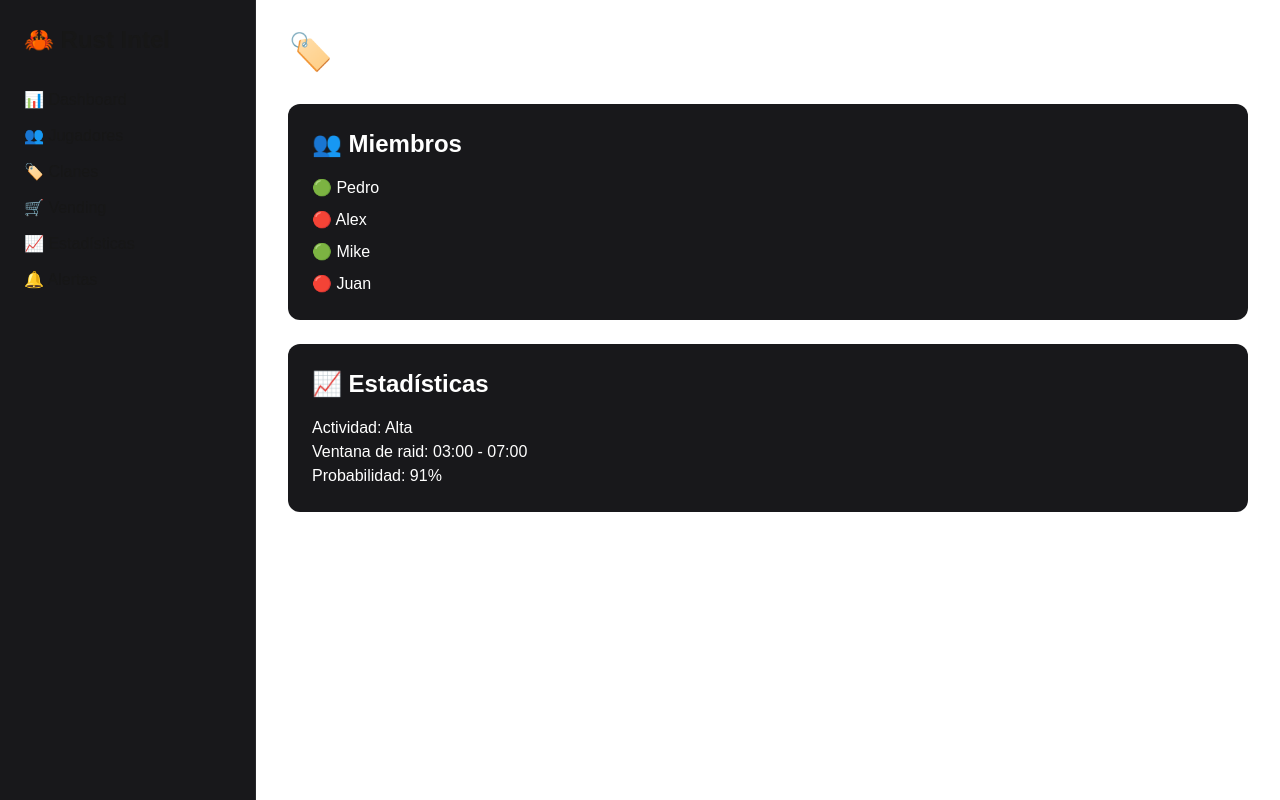
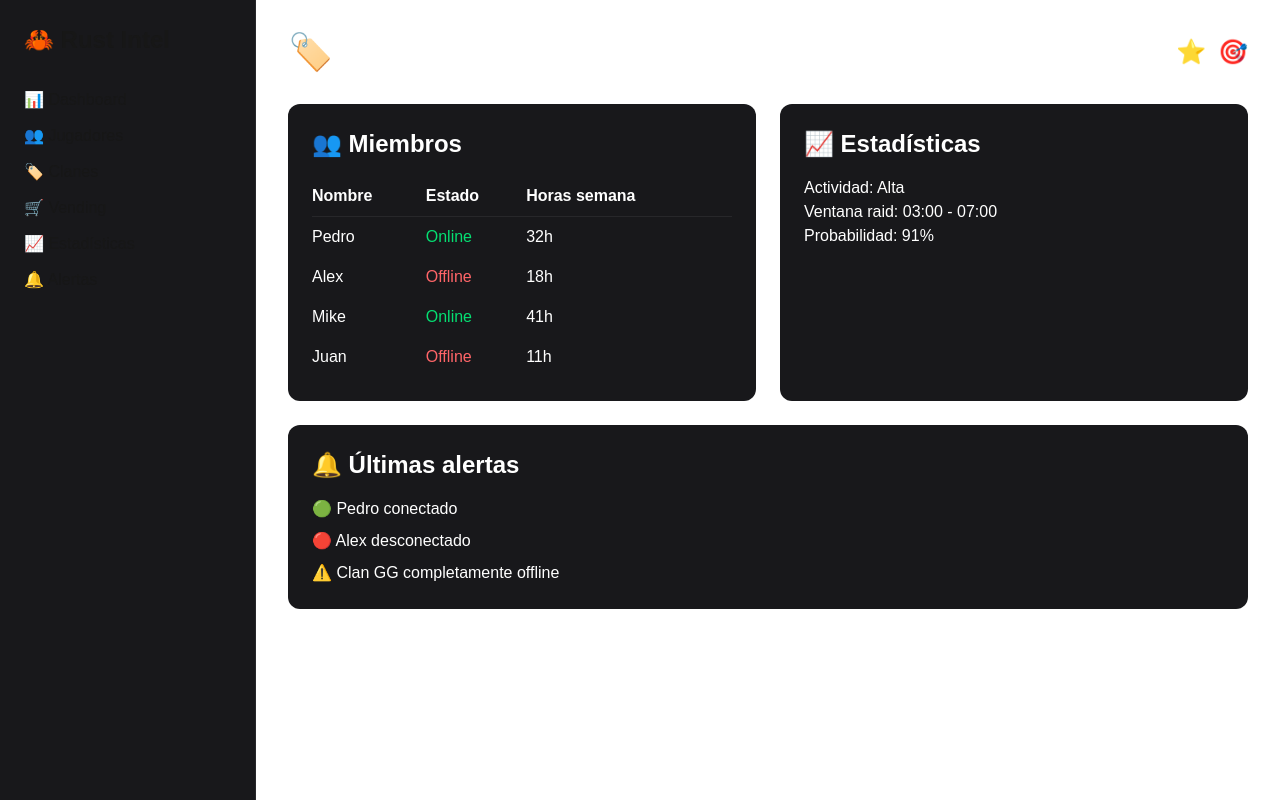
Before and after one commit to manelllurda-dotcom/rust-intel, a Next.js app in the folder frontend-web/: page /clanes/gg in a window 1280 px wide. Built offline with nearby package versions, Linux system fonts and the light colour scheme.

Commit message:
Datos de clanes preparados

```diff
--- a/frontend-web/app/clanes/gg/page.tsx
+++ b/frontend-web/app/clanes/gg/page.tsx
@@ -1,21 +1,74 @@
+const miembros = [
+  {
+    nombre: "Pedro",
+    online: true,
+    horas: 32,
+  },
+  {
+    nombre: "Alex",
+    online: false,
+    horas: 18,
+  },
+  {
+    nombre: "Mike",
+    online: true,
+    horas: 41,
+  },
+  {
+    nombre: "Juan",
+    online: false,
+    horas: 11,
+  },
+];
+
 export default function ClanGGPage() {
   return (
     <div className="p-8 text-white">
-      <h1 className="text-4xl font-bold mb-8">
+      <div className="flex justify-between items-center mb-8">
+        <h1 className="text-4xl font-bold">
           🏷️ Clan GG
         </h1>
 
-      <div className="bg-zinc-900 rounded-xl p-6 mb-6">
+        <div className="flex gap-3 text-2xl">
+          <button>⭐</button>
+          <button>🎯</button>
+        </div>
+      </div>
+
+      <div className="grid grid-cols-1 lg:grid-cols-2 gap-6">
+
+        <div className="bg-zinc-900 rounded-xl p-6">
           <h2 className="text-2xl font-bold mb-4">
             👥 Miembros
           </h2>
 
-        <ul className="space-y-2">
-          <li>🟢 Pedro</li>
-          <li>🔴 Alex</li>
-          <li>🟢 Mike</li>
-          <li>🔴 Juan</li>
-        </ul>
+          <table className="w-full">
+            <thead>
+              <tr className="border-b border-zinc-800">
+                <th className="text-left py-2">Nombre</th>
+                <th className="text-left py-2">Estado</th>
+                <th className="text-left py-2">Horas semana</th>
+              </tr>
+            </thead>
+
+            <tbody>
+              {miembros.map((miembro) => (
+                <tr key={miembro.nombre}>
+                  <td className="py-2">{miembro.nombre}</td>
+                  <td
+                    className={
+                      miembro.online
+                        ? "text-green-400"
+                        : "text-red-400"
+                    }
+                  >
+                    {miembro.online ? "Online" : "Offline"}
+                  </td>
+                  <td>{miembro.horas}h</td>
+                </tr>
+              ))}
+            </tbody>
+          </table>
         </div>
 
         <div className="bg-zinc-900 rounded-xl p-6">
@@ -24,8 +77,22 @@ export default function ClanGGPage() {
           </h2>
 
           <p>Actividad: Alta</p>
-        <p>Ventana de raid: 03:00 - 07:00</p>
+          <p>Ventana raid: 03:00 - 07:00</p>
           <p>Probabilidad: 91%</p>
+        </div>
+
+        <div className="bg-zinc-900 rounded-xl p-6 lg:col-span-2">
+          <h2 className="text-2xl font-bold mb-4">
+            🔔 Últimas alertas
+          </h2>
+
+          <div className="space-y-2">
+            <p>🟢 Pedro conectado</p>
+            <p>🔴 Alex desconectado</p>
+            <p>⚠️ Clan GG completamente offline</p>
+          </div>
+        </div>
+
       </div>
     </div>
   );
```
Lines whose indentation alone changed are shown as unchanged.
